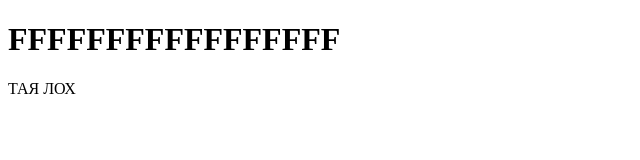
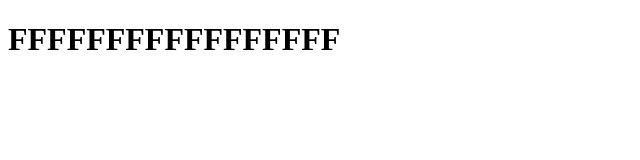
Before and after one commit to y1uchka/taya-pipa, a plain HTML site: page index.html in a window 1280 px wide. Shown: the full height of the page, 0-640 px from the left. Drawn offline with Linux system fonts and the light colour scheme.

Commit message:
Update index.html

```diff
--- a/index.html
+++ b/index.html
@@ -8,7 +8,6 @@
 <body>
     <header>
         <h1>FFFFFFFFFFFFFFFFF</h1>
-        ТАЯ ЛОХ
     </header>
 </body>
 </html>
```
